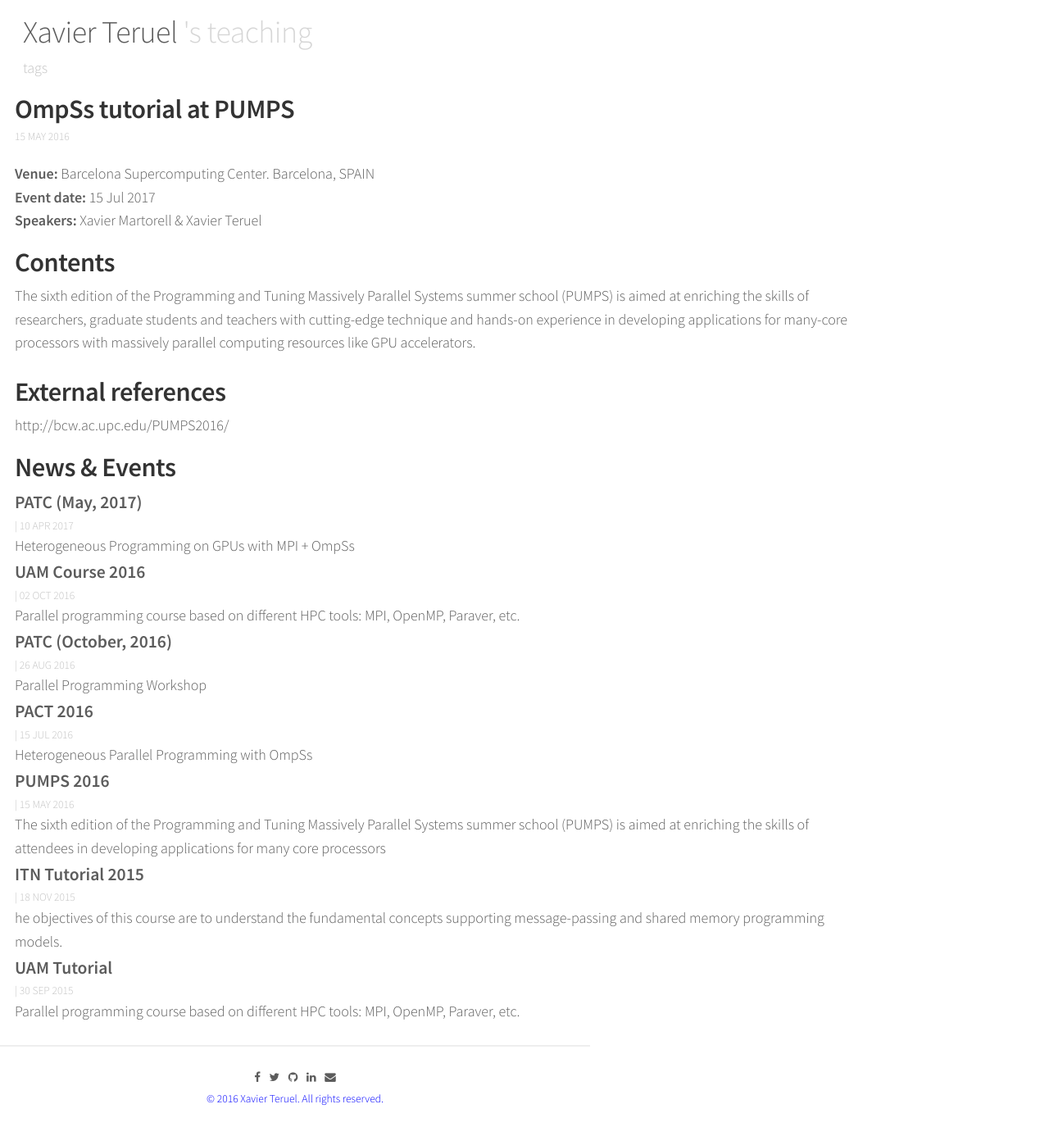
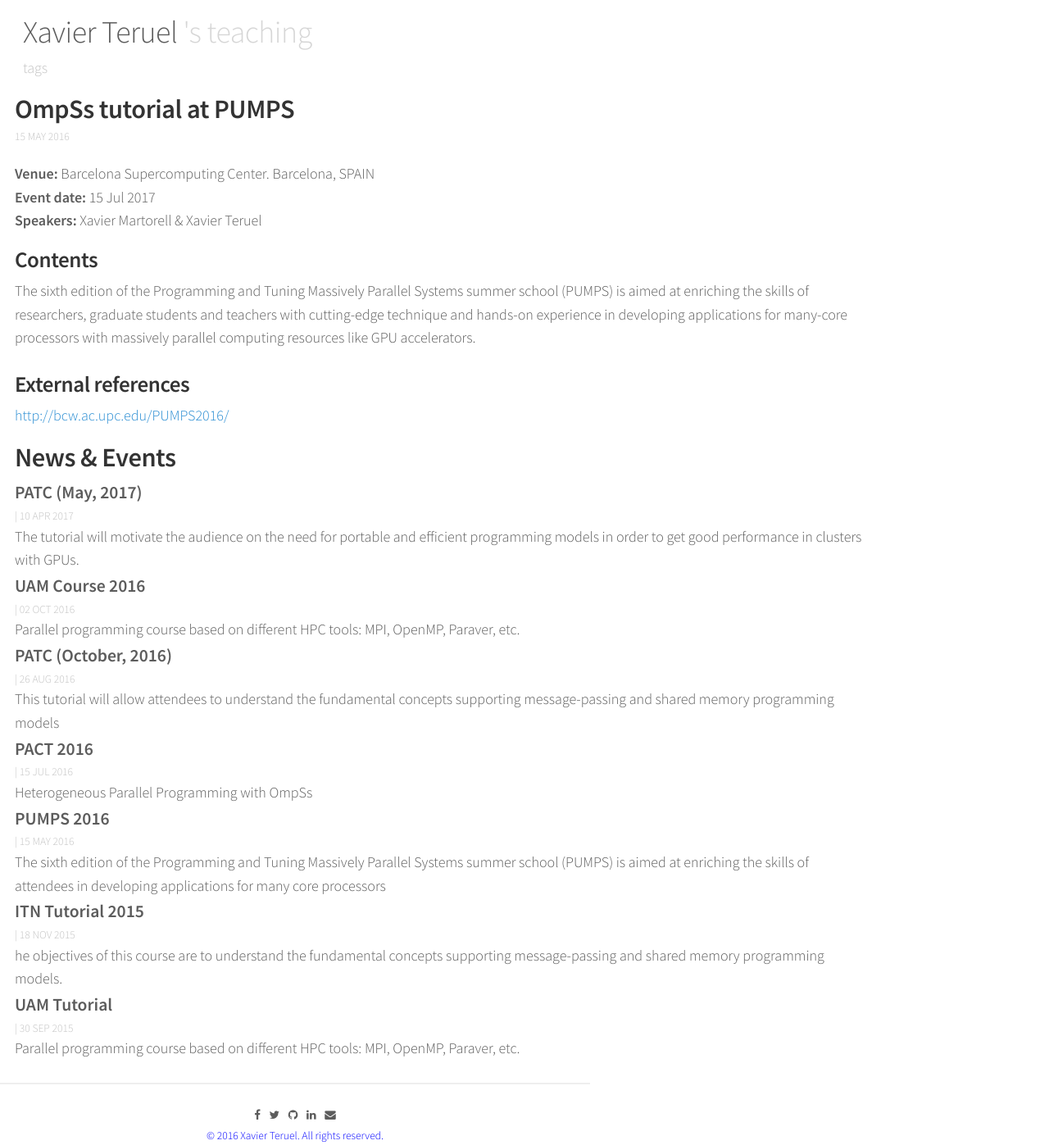
Before and after one commit to xteruel/xteruel.github.io, a Jekyll site: the page built from _posts/2016-05-15-pumps.md, in a window 1280 px wide. Shown: the whole page at 82% size. Built offline with Jekyll 4.4.1, drawn with Linux system fonts in a browser that asks for light colours; nearby versions of some CDN libraries; before the commit the page ends 1351 px from its top, so only the background shows below that.

Commit message:
Fixing the format/hierarchy in existant posts

```diff
--- a/_posts/2016-05-15-pumps.md
+++ b/_posts/2016-05-15-pumps.md
@@ -13,7 +13,7 @@ comments: true
 share: true
 ---
 
-## Contents
+### Contents
 
 The sixth edition of the Programming and Tuning Massively Parallel Systems
 summer school (PUMPS) is aimed at enriching the skills of researchers, graduate
@@ -21,6 +21,6 @@ students and teachers with cutting-edge technique and hands-on experience in
 developing applications for many-core processors with massively parallel
 computing resources like GPU accelerators.
 
-## External references
+### External references
 
-http://bcw.ac.upc.edu/PUMPS2016/
+<http://bcw.ac.upc.edu/PUMPS2016/>
--- a/_posts/2016-08-26-parallel-programming.md
+++ b/_posts/2016-08-26-parallel-programming.md
@@ -3,7 +3,7 @@ layout: post
 kind: teaching
 short: "PATC (October, 2016)"
 title: "Parallel Programming Workshop"
-description: "Parallel Programming Workshop"
+description: "This tutorial will allow attendees to understand the fundamental concepts supporting message-passing and shared memory programming models"
 date: 2016-08-26
 venue: "Barcelona Supercomputing Center. Barcelona, SPAIN"
 event: 2016-10-26
@@ -13,7 +13,7 @@ comments: true
 share: true
 ---
 
-## Contents
+### Contents
 
 The objectives of this course are to understand the fundamental concepts
 supporting message-passing and shared memory programming models. The course
@@ -24,4 +24,4 @@ parallel applications, Paraver and Extrae. Moreover it sets the basic
 foundations related with task decomposition and parallelization inhibitors,
 using a tool to analyze potential parallelism and dependences, Tareador.
 
-## External references
+### External references
--- a/_posts/2017-03-10-heterogeneous-programming.md
+++ b/_posts/2017-03-10-heterogeneous-programming.md
@@ -3,7 +3,7 @@ layout: post
 kind: teaching
 short: "PATC (May, 2017)"
 title: "Heterogeneous Programming on GPUs with MPI + OmpSs"
-description: "Heterogeneous Programming on GPUs with MPI + OmpSs"
+description: "The tutorial will motivate the audience on the need for portable and efficient programming models in order to get good performance in clusters with GPUs."
 date: 2017-04-10
 venue: "Barcelona Supercomputing Center. Barcelona, SPAIN"
 event: 2017-05-10
```
